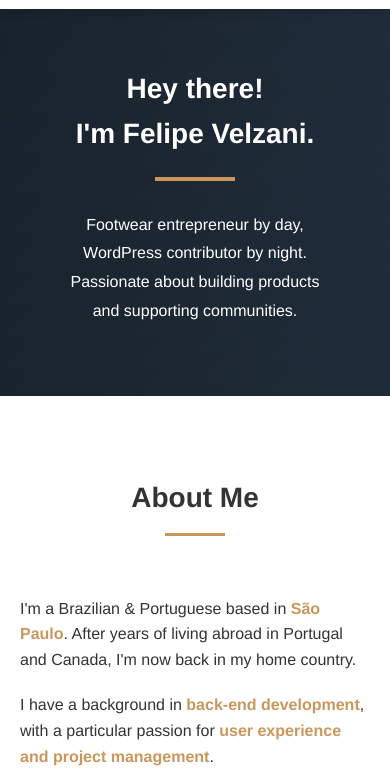
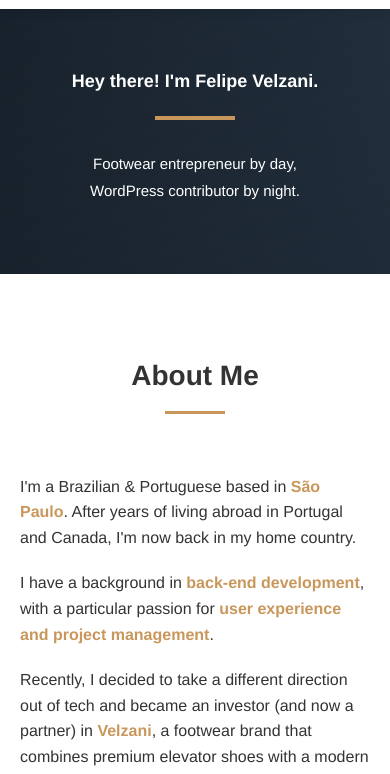
Before and after one commit to felipevelzani/felipevelzani.com, a plain HTML site: page index.html in a window 390 px wide. Shown: the part 53-827 px from the top of the page. Drawn offline with Linux system fonts and the light colour scheme.

Commit message:
Refactor index.html hero section for improved readability and adjust CSS media query for better mobile responsiveness

```diff
--- a/index.html
+++ b/index.html
@@ -41,8 +41,8 @@
     <section id="home" class="hero">
         <div class="container">
             <div class="hero-content">
-                <h1>Hey there!<br>I'm Felipe Velzani.</h1>
-                <p>Footwear entrepreneur by day, WordPress contributor by night.<br>Passionate about building products and supporting communities.</p>
+                <h1>Hey there! I'm Felipe Velzani.</h1>
+                <p>Footwear entrepreneur by day, WordPress contributor by night.</p>
             </div>
         </div>
     </section>
--- a/styles.css
+++ b/styles.css
@@ -1017,7 +1017,7 @@ footer {
 }
 
 /* Additional mobile improvements for very small screens */
-@media (max-width: 480px) {
+@media (max-width: 580px) {
     .header-content {
         padding: 12px 0;
     }
@@ -1039,11 +1039,11 @@ footer {
     }
 
     .hero h1 {
-        font-size: 28px;
+        font-size: 18px;
     }
 
     .hero p {
-        font-size: 16px;
+        font-size: 15px;
         max-width: 100%;
     }
 
```
